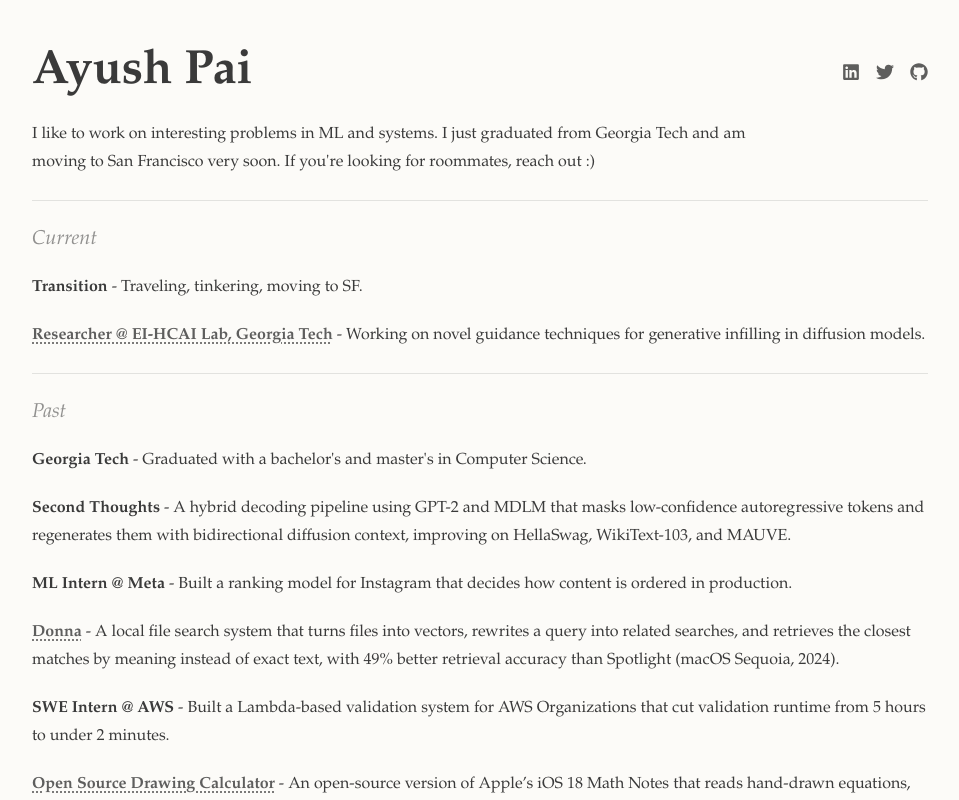
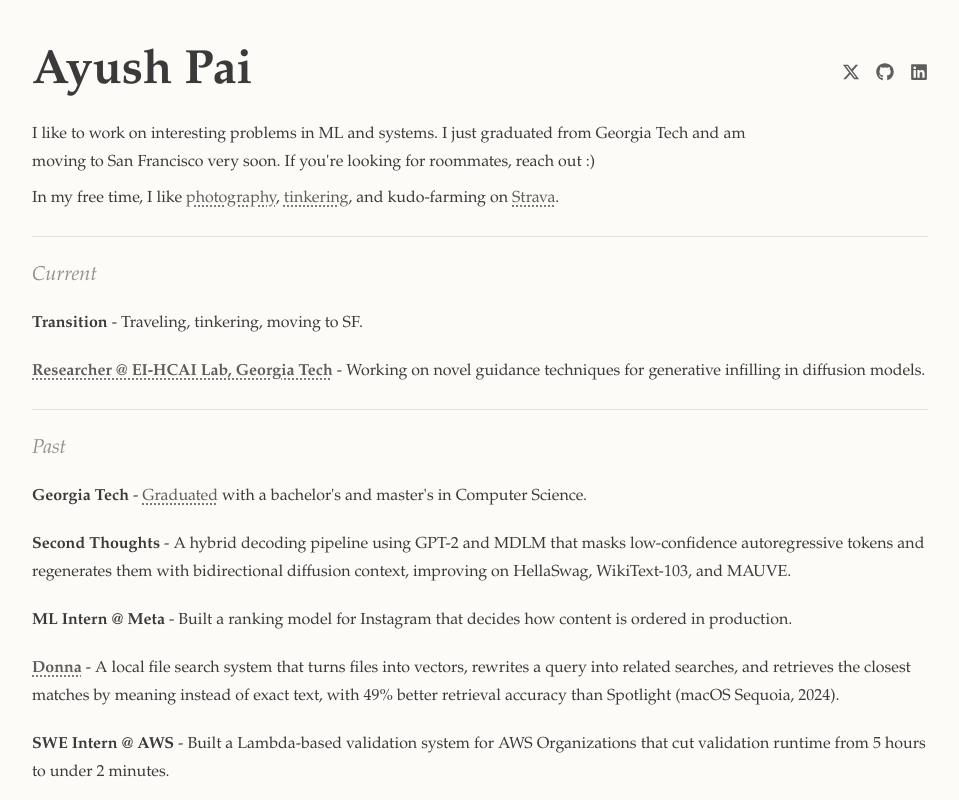
Before and after one commit to ayushpai/ayushpai.github.io, a Next.js app: page / in a window 1280 px wide. Shown: the top 800 px of the page, without its empty margins (160-1119 px from the left). Built offline with nearby package versions, Linux system fonts and the light colour scheme.

Commit message:
Refine homepage content and links

```diff
--- a/src/app/page.tsx
+++ b/src/app/page.tsx
@@ -1,4 +1,5 @@
-import { FaGithub, FaLinkedin, FaTwitter } from "react-icons/fa";
+import { FaGithub, FaLinkedin } from "react-icons/fa";
+import { FaXTwitter } from "react-icons/fa6";
 
 const currentItems = [
   {
@@ -16,6 +17,8 @@
   {
     title: "Georgia Tech",
     description: "Graduated with a bachelor's and master's in Computer Science.",
+    descriptionLinkText: "Graduated",
+    descriptionHref: "https://www.linkedin.com/feed/update/urn:li:ugcPost:7459974137768390658/",
   },
   {
     title: "Second Thoughts",
@@ -54,8 +57,24 @@
 function ItemLine({
   item,
 }: {
-  item: { title: string; description: string; href?: string };
+  item: {
+    title: string;
+    description: string;
+    href?: string;
+    descriptionLinkText?: string;
+    descriptionHref?: string;
+  };
 }) {
+  const linkedDescription =
+    item.descriptionLinkText && item.descriptionHref
+      ? item.description.replace(
+          item.descriptionLinkText,
+          `__LINK__${item.descriptionLinkText}__LINK__`,
+        )
+      : item.description;
+
+  const descriptionParts = linkedDescription.split("__LINK__");
+
   return (
     <p>
       {item.href ? (
@@ -70,7 +89,22 @@
       ) : (
         <strong>{item.title}</strong>
       )}{" "}
-      - {item.description}
+      -{" "}
+      {descriptionParts.map((part, index) =>
+        part === item.descriptionLinkText && item.descriptionHref ? (
+          <a
+            key={`${item.title}-${index}`}
+            href={item.descriptionHref}
+            target="_blank"
+            rel="noreferrer"
+            className="text-[rgba(58,58,58,0.82)] underline decoration-dotted underline-offset-4"
+          >
+            {part}
+          </a>
+        ) : (
+          <span key={`${item.title}-${index}`}>{part}</span>
+        ),
+      )}
     </p>
   );
 }
@@ -83,22 +117,13 @@
           <h1 className="text-5xl font-semibold">Ayush Pai</h1>
           <div className="flex items-center gap-4">
             <a
-              href="https://www.linkedin.com/in/ayushpai/"
-              target="_blank"
-              rel="noreferrer"
-              aria-label="LinkedIn"
-              className="text-[rgba(58,58,58,0.82)] transition-opacity hover:opacity-100"
-            >
-              <FaLinkedin size={18} />
-            </a>
-            <a
               href="https://twitter.com/ayushpai0"
               target="_blank"
               rel="noreferrer"
               aria-label="Twitter"
               className="text-[rgba(58,58,58,0.82)] transition-opacity hover:opacity-100"
             >
-              <FaTwitter size={18} />
+              <FaXTwitter size={18} />
             </a>
             <a
               href="https://github.com/ayushpai"
@@ -109,10 +134,47 @@
             >
               <FaGithub size={18} />
             </a>
+            <a
+              href="https://www.linkedin.com/in/ayushpai/"
+              target="_blank"
+              rel="noreferrer"
+              aria-label="LinkedIn"
+              className="text-[rgba(58,58,58,0.82)] transition-opacity hover:opacity-100"
+            >
+              <FaLinkedin size={18} />
+            </a>
           </div>
         </div>
         <p className="max-w-3xl text-base leading-7">
           I like to work on interesting problems in ML and systems. I just graduated from Georgia Tech and am moving to San Francisco very soon. If you&apos;re looking for roommates, reach out :)
+        </p>
+        <p className="mt-2 max-w-3xl text-base leading-7">
+          In my free time, I like{" "}
+          <a
+            href="/media"
+            className="text-[rgba(58,58,58,0.82)] underline decoration-dotted underline-offset-4"
+          >
+            photography
+          </a>
+          ,{" "}
+          <a
+            href="https://www.youtube.com/c/AyushPai"
+            target="_blank"
+            rel="noreferrer"
+            className="text-[rgba(58,58,58,0.82)] underline decoration-dotted underline-offset-4"
+          >
+            tinkering
+          </a>
+          , and kudo-farming on{" "}
+          <a
+            href="https://www.strava.com/athletes/154958013"
+            target="_blank"
+            rel="noreferrer"
+            className="text-[rgba(58,58,58,0.82)] underline decoration-dotted underline-offset-4"
+          >
+            Strava
+          </a>
+          .
         </p>
         <hr className="my-6 border-0 border-t border-black/10" />
         <p className="mb-5 text-xl italic opacity-55">Current</p>
```
